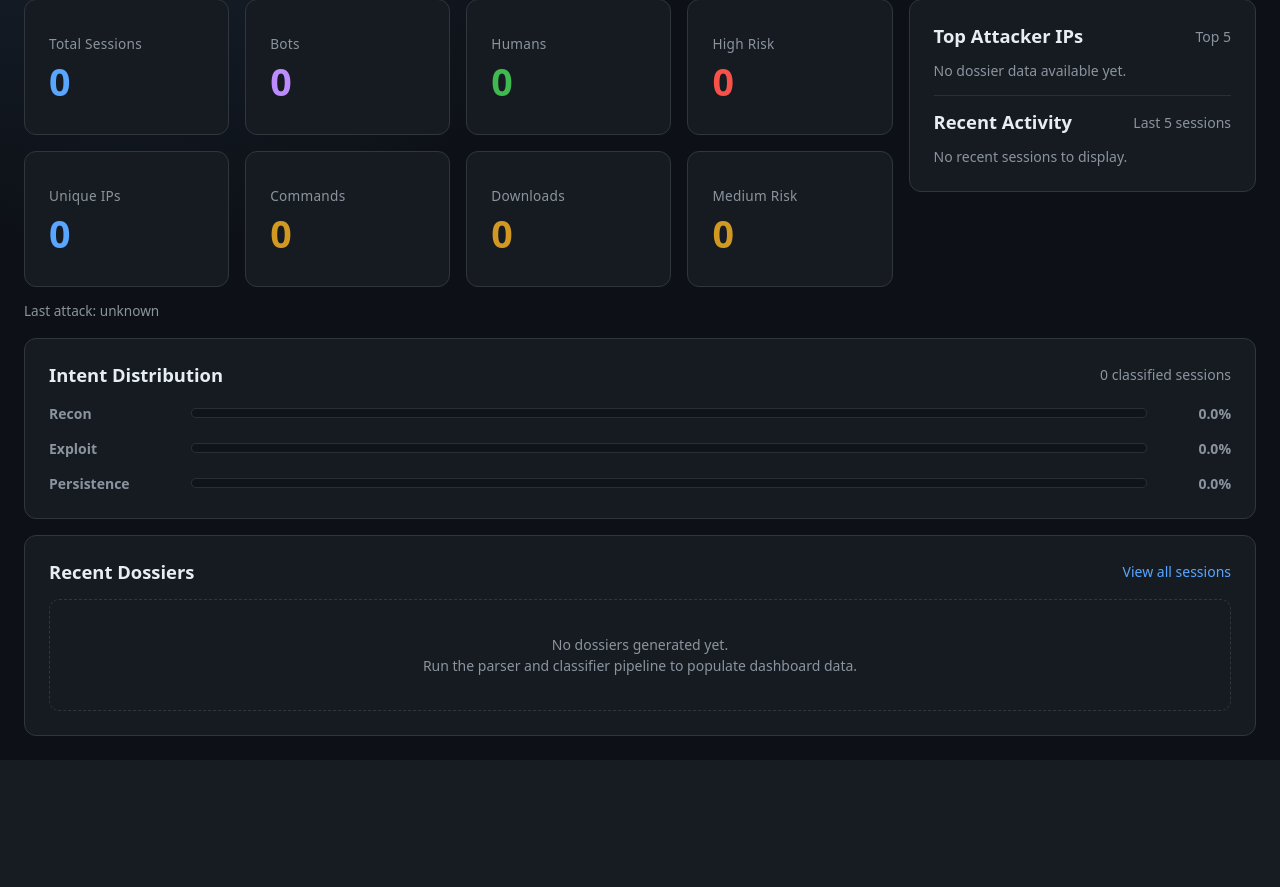
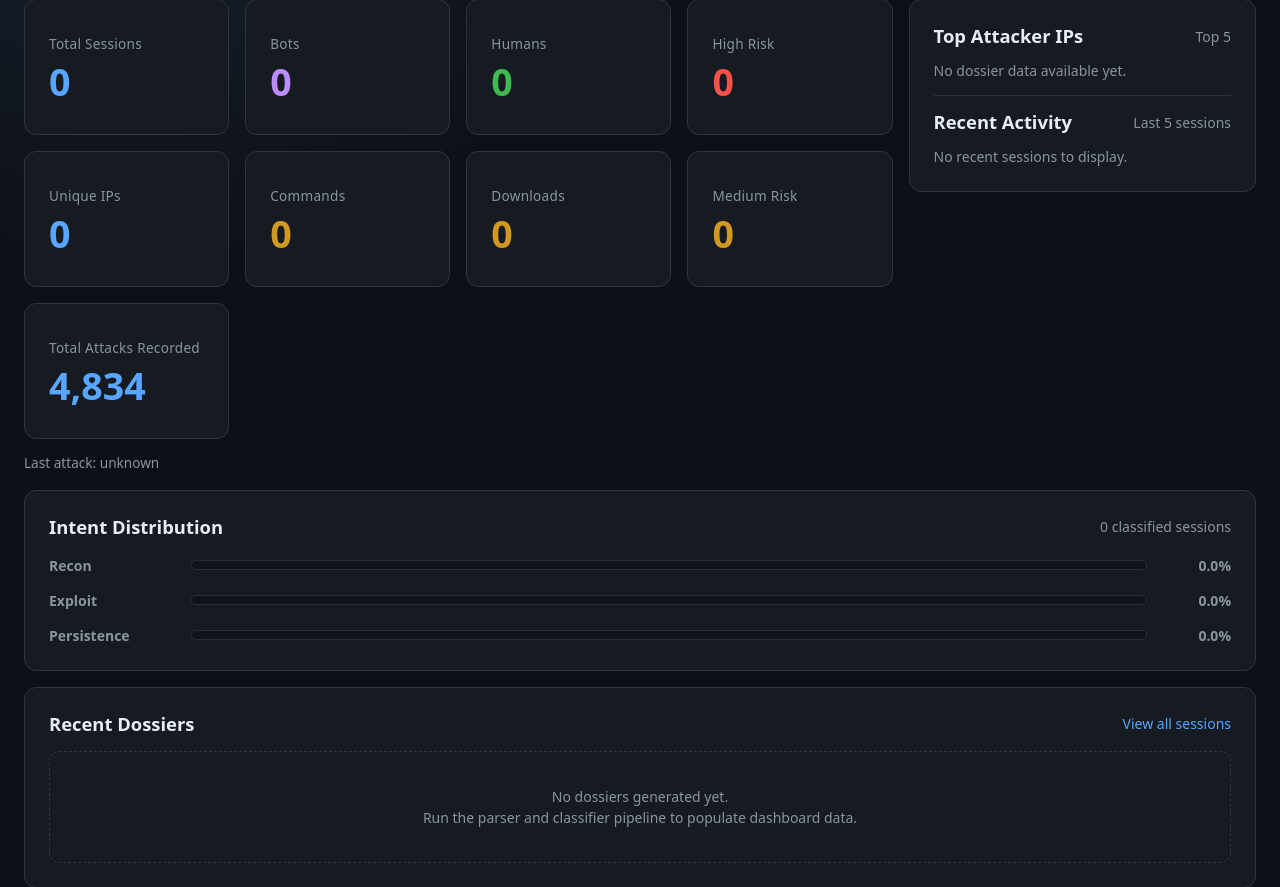
Before and after one commit to nisbh/MORPH, a Flask app: page / in a window 1280 px wide. Shown: the part 142-1029 px from the top of the page. Before the commit the page ends 878 px from the top, so only its background shows below. Run offline with Flask 3, Linux system fonts and the light colour scheme; some libraries are stand-ins or nearby versions.

Commit message:
pipeline improvement, added total attacks metric to dashboard

```diff
--- a/app.py
+++ b/app.py
@@ -25,6 +25,7 @@
 
 DECEPTION_LOG = "morph/deception.log"
 COWRIE_JSON_LOG = Path("/home/cowrie/cowrie/var/log/cowrie/cowrie.json")
+STATS_FILE = Path(__file__).parent / "morph" / "stats.json"
 CACHE_TTL_SECONDS = 60
 SESSIONS_PER_PAGE = 50
 IP_DETAIL_SESSIONS_PER_PAGE = 20
@@ -53,6 +54,9 @@
 
 _ip_profiles_cache: dict[str, dict[str, Any]] | None = None
 _ip_profiles_cache_time = 0
+
+_stats_cache: dict[str, Any] | None = None
+_stats_cache_time = 0
 
 _enrichment_lock = threading.Lock()
 _enrichment_in_progress = False
@@ -385,6 +389,39 @@
         "recent_activity": [],
         "last_attack_ago": "unknown",
     }
+
+
+def _load_stats_file() -> dict[str, Any]:
+    """Load stats.json data from disk."""
+    if not STATS_FILE.exists():
+        return {"total_attacks": 0, "last_updated": None}
+
+    try:
+        with open(STATS_FILE, "r", encoding="utf-8") as f:
+            data = json.load(f)
+    except (json.JSONDecodeError, IOError):
+        return {"total_attacks": 0, "last_updated": None}
+
+    try:
+        total_attacks = int(data.get("total_attacks", 0))
+    except (TypeError, ValueError):
+        total_attacks = 0
+
+    return {
+        "total_attacks": total_attacks,
+        "last_updated": data.get("last_updated"),
+    }
+
+
+def get_cached_stats() -> dict[str, Any]:
+    """Return cached stats.json data for 60s TTL."""
+    global _stats_cache, _stats_cache_time
+
+    if _stats_cache is None or _cache_expired(_stats_cache_time):
+        _stats_cache = _load_stats_file()
+        _stats_cache_time = time.time()
+
+    return _stats_cache or {"total_attacks": 0, "last_updated": None}
 
 
 def _calculate_threat_score(profile: dict[str, Any]) -> int:
@@ -817,6 +854,7 @@
     """Dashboard with summary statistics."""
     summary = get_cached_summary()
     dashboard_data = get_cached_dashboard_data()
+    stats = get_cached_stats()
 
     return render_template(
         "index.html",
@@ -825,6 +863,7 @@
         top_attacker_ips=dashboard_data["top_attacker_ips"],
         recent_activity=dashboard_data["recent_activity"],
         last_attack_ago=dashboard_data["last_attack_ago"],
+        total_attacks=int(stats.get("total_attacks", 0) or 0),
     )
 
 
--- /dev/null
+++ b/morph/stats.json
@@ -0,0 +1,4 @@
+{
+  "total_attacks": 4834,
+  "last_updated": "2026-05-01T19:59:03Z"
+}
--- a/templates/index.html
+++ b/templates/index.html
@@ -282,6 +282,10 @@
                         <p class="metric-value value-warning">{{ by_risk.medium or 0 }}</p>
                     </article>
                 </a>
+                <article class="card metric-card stat-card">
+                    <p class="metric-label">Total Attacks Recorded</p>
+                    <p class="metric-value value-accent">{{ total_attacks|intcomma }}</p>
+                </article>
             </section>
 
             <p class="subtle last-attack">Last attack: {{ last_attack_ago }}</p>
```
Also changed, not shown: main.py (+32 -0 lines).
